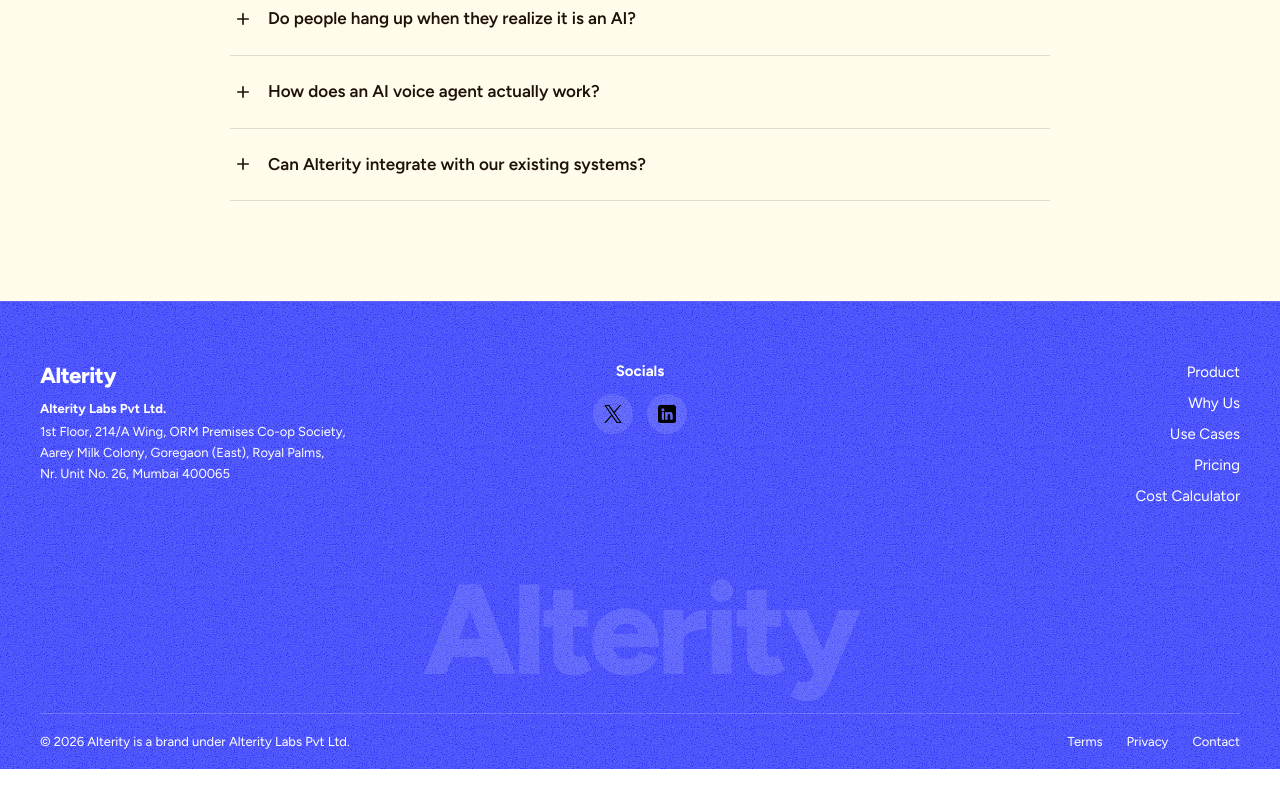
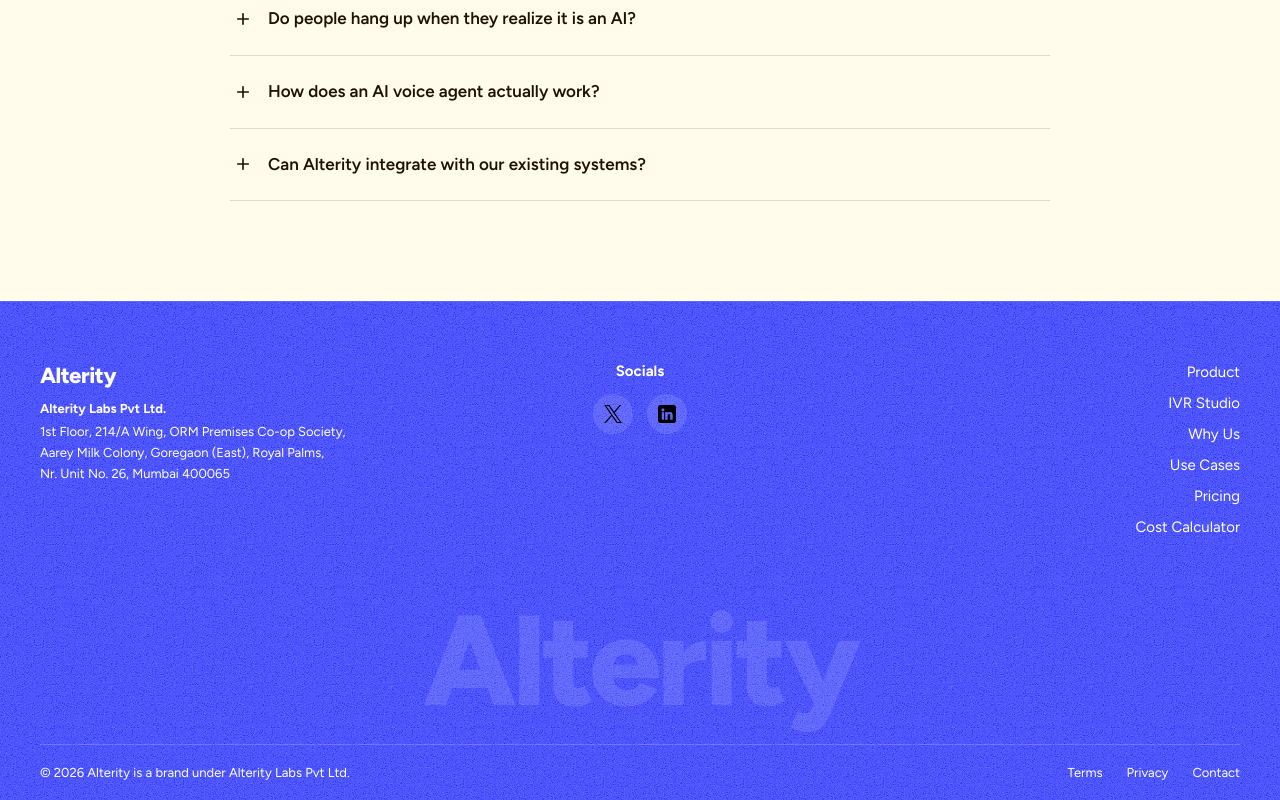
Before and after one commit to mohneeshrautela/alterity-website, a React (Vite) app: page / in a window 1280 px wide. Shown: the part 5990-6790 px from the top of the page. Before the commit the page ends 6759 px from the top, so only its background shows below. Built offline with nearby package versions, Linux system fonts and the light colour scheme.

Commit message:
Add IVR Studio footer link

```diff
--- a/src/components/Footer/Footer.jsx
+++ b/src/components/Footer/Footer.jsx
@@ -3,6 +3,7 @@ import './Footer.css'
 
 const NAV_LINKS = [
   { label: 'Product', to: '/product' },
+  { label: 'IVR Studio', to: '/ivr' },
   { label: 'Why Us', to: '/why-us' },
   { label: 'Use Cases', to: '/use-cases' },
   { label: 'Pricing', to: '/pricing' },
```
